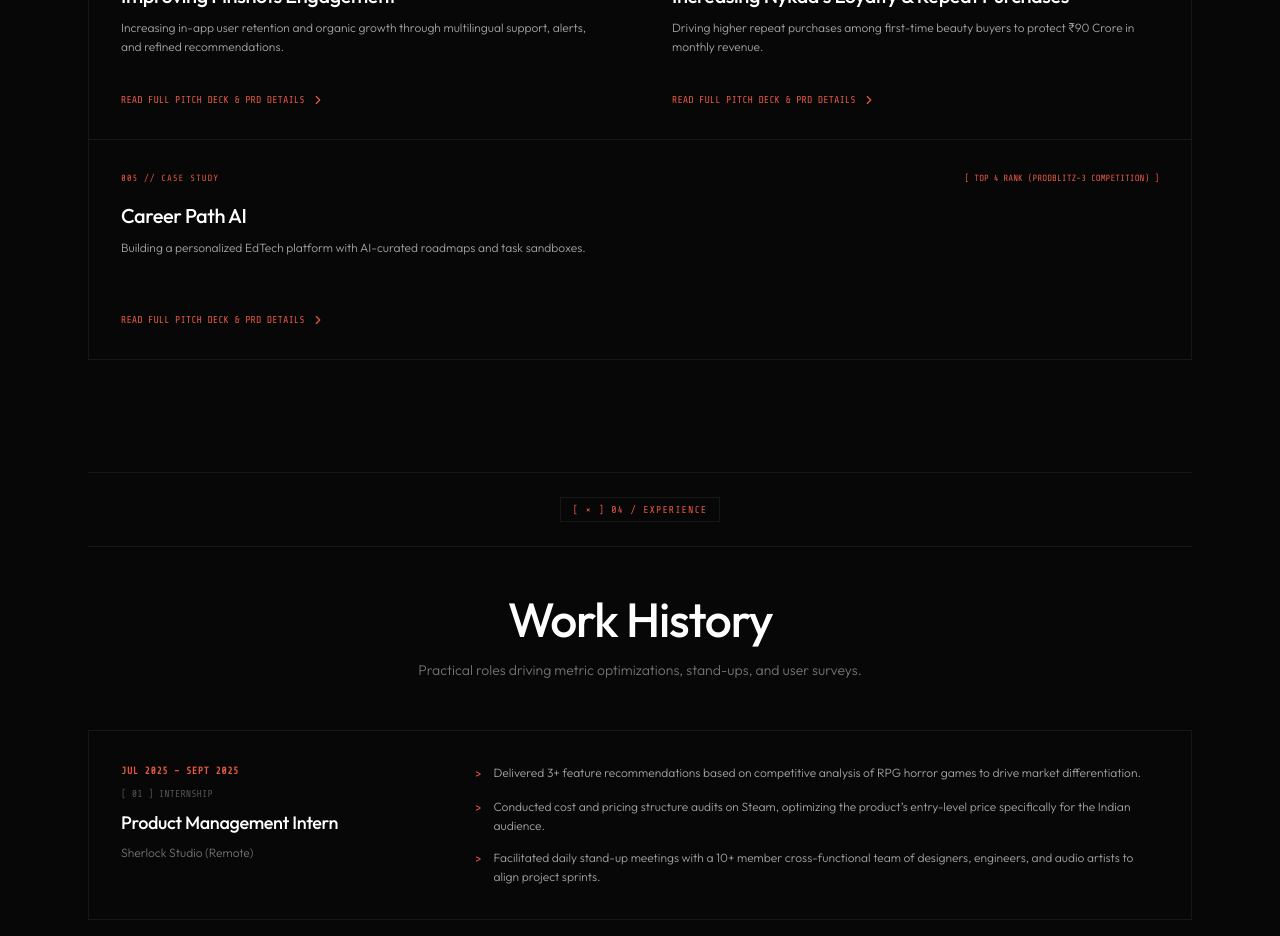
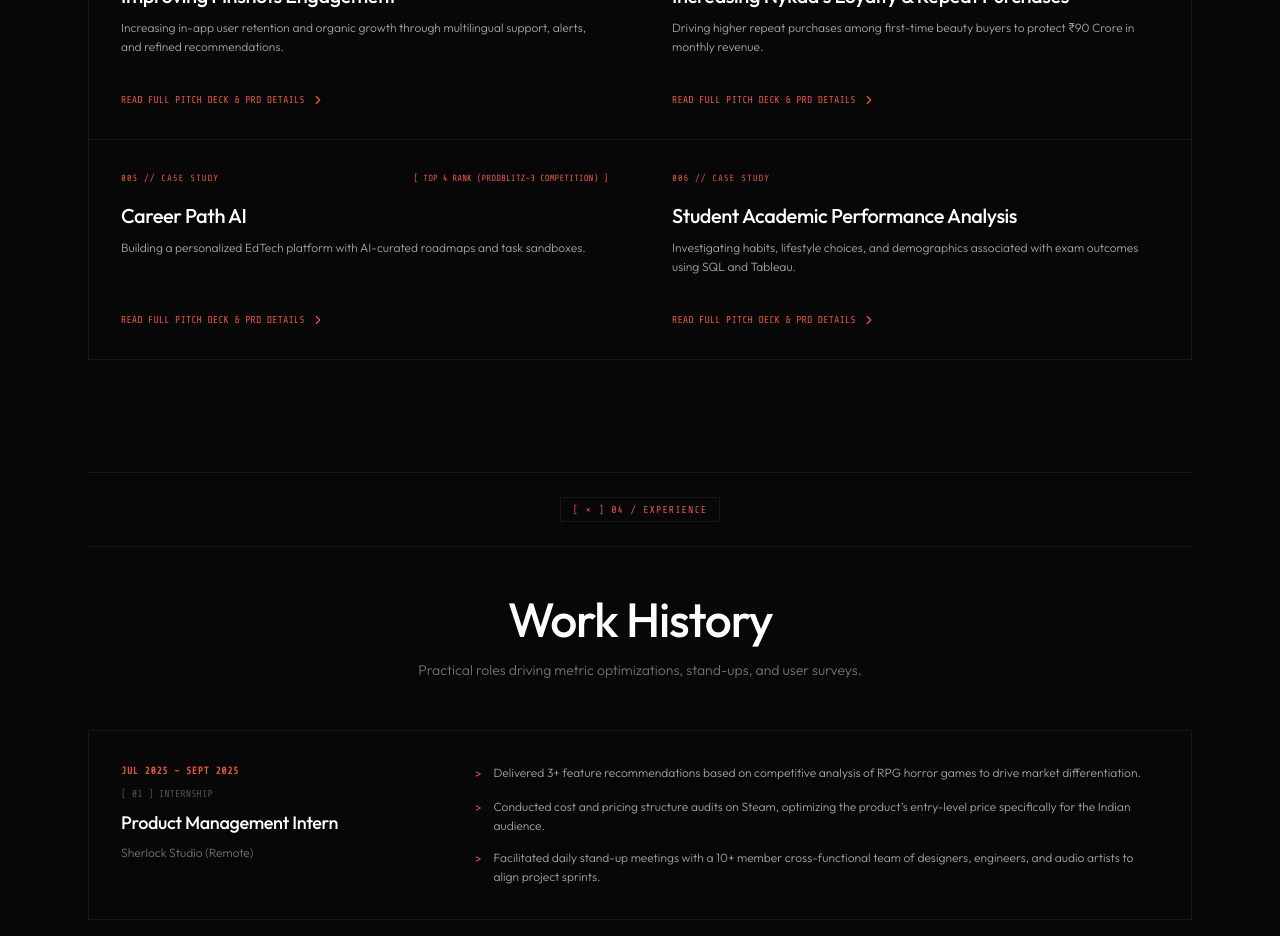
Before and after one commit to FocusedFalco/Portfolio, a Next.js app: page / in a window 1280 px wide. Shown: the part 3120-4056 px from the top of the page. Built offline with nearby package versions, Linux system fonts and the light colour scheme.

Commit message:
Upload and integrate Student Academic Performance Analysis case study

```diff
--- a/src/app/page.tsx
+++ b/src/app/page.tsx
@@ -255,6 +255,48 @@ const projectsData = [
     ],
     deckUrl: "https://drive.google.com/file/d/11jLej6yQdqdC-UvkXpjrDl7xAriuC0IL/view?usp=sharing",
     deckName: "Career Path AI Deck.pdf"
+  },
+  {
+    id: "student-performance",
+    title: "Student Academic Performance Analysis",
+    tagline: "Investigating habits, lifestyle choices, and demographics associated with exam outcomes using SQL and Tableau.",
+    objective: "Identify key factors that influence student academic performance and determine which habits, lifestyle choices, and demographic characteristics correlate with higher exam scores.",
+    about: "A complete analytics workflow involving data extraction, cohort segmentation, and aggregation through PostgreSQL, followed by interactive exploratory dashboard visualization in Tableau Desktop to isolate student academic success drivers.",
+    problem: {
+      statement: "Educational institutions lack granular visibility into how lifestyle habits (sleep, screen time, employment) compound to impact exam scores, leading to generic student support strategies.",
+      impact: [
+        "Inefficient intervention: Academic advisors target static demographics (e.g. parental background) rather than addressable habits (e.g. sleep, attendance).",
+        "Choice overload: Students struggle to identify key distractors (e.g. 'chronically online' status) from negligible factors (e.g. part-time jobs).",
+        "Lack of data-backed resource allocation to prioritize student well-being programs."
+      ],
+      causes: [
+        "Class participation bottlenecks (low attendance has direct negative correlation).",
+        "Excessive screen time (distraction from social media and streaming).",
+        "Poor physical well-being (lack of sleep, poor diet, low mental health ratings)."
+      ]
+    },
+    solutions: [
+      { title: "SQL Cohort Segmentation", desc: "Write PostgreSQL queries to isolate student groups based on overlapping wellness metrics (diet quality, mental health rating, sleep duration) to identify compound effects on GPA." },
+      { title: "Distraction Threshold Mapping", desc: "Segment students by entertainment consumption (social media + Netflix hours) to find the threshold where screen time creates negative drag on study hours." },
+      { title: "Attendance Stratification", desc: "Group student records into percentage-based attendance tiers, proving that high attendance is a dominant predictor of academic performance." },
+      { title: "Interactive Tableau Dashboards", desc: "Construct visual dashboards featuring treemaps, bubble charts, and study-hour trendlines to enable academic administrators to filter cohorts dynamically." }
+    ],
+    metrics: {
+      nsm: "Average Exam Score Improvement (%)",
+      secondary: [
+        "Attendance Impact Factor (1.05x higher scores)",
+        "Well-being Impact Factor (1.20x higher scores)",
+        "Screen Time Distraction Threshold (Hrs/Day)",
+        "Parental Background Correlation (Negligible)"
+      ]
+    },
+    gtm: [
+      "Export SQL query datasets and design Tableau schemas for clean cross-group cohort filtering.",
+      "Deploy dashboards to institutional research administrators to test data-backed intervention strategies.",
+      "Establish weekly data pipelines syncing student records to monitor well-being, attendance, and exam scores in real-time."
+    ],
+    deckUrl: "/student_academic_performance_analysis.pdf",
+    deckName: "Student Academic Performance Analysis.pdf"
   }
 ];
 
@@ -593,7 +635,7 @@ export default function PortfolioHome() {
               <div
                 key={project.id}
                 onClick={() => setSelectedProject(project)}
-                className={`p-8 hover:bg-[#09090b]/60 cursor-pointer transition-all flex flex-col justify-between min-h-[220px] relative group ${idx === 4 ? "md:col-span-2" : ""}`}
+                className="p-8 hover:bg-[#09090b]/60 cursor-pointer transition-all flex flex-col justify-between min-h-[220px] relative group"
               >
                 <div className="space-y-4">
                   <div className="flex items-center justify-between">
```
Also changed, not shown: 1 other file (tests, documents, lock files or other folders).
